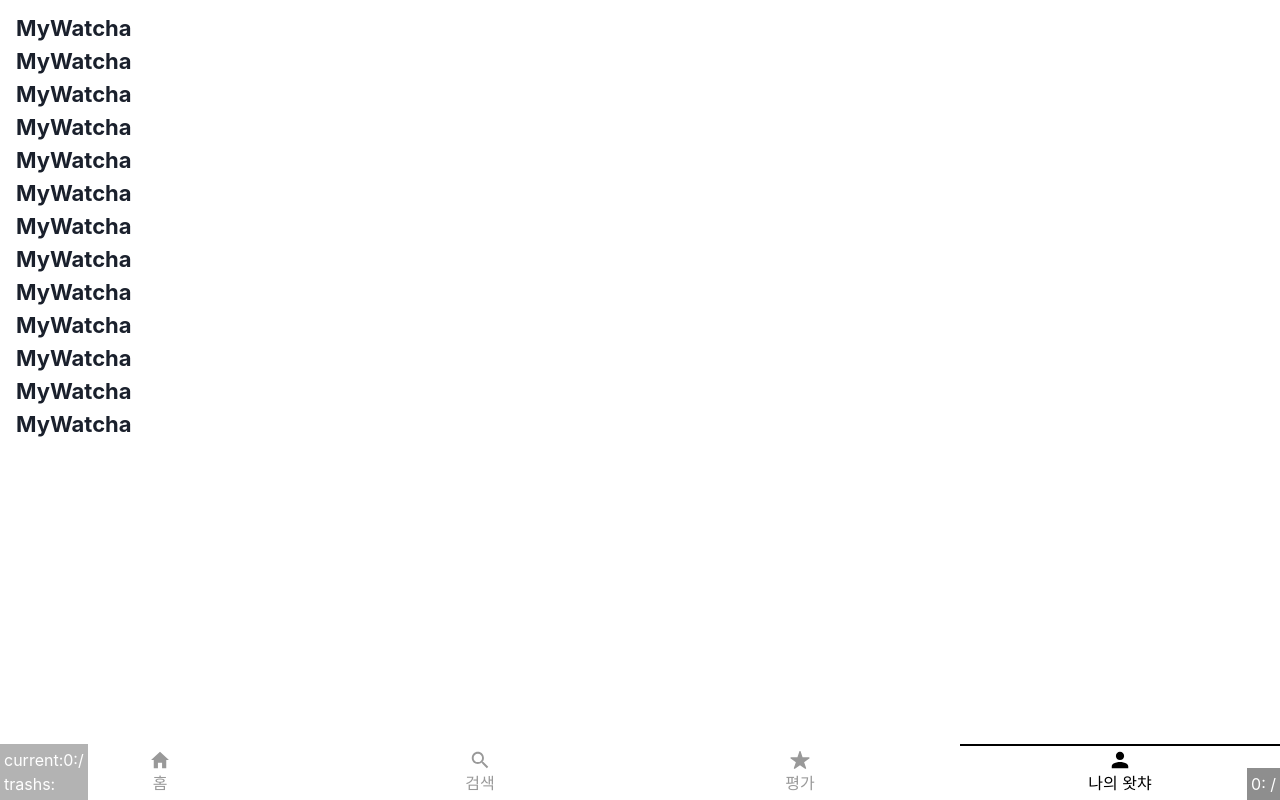
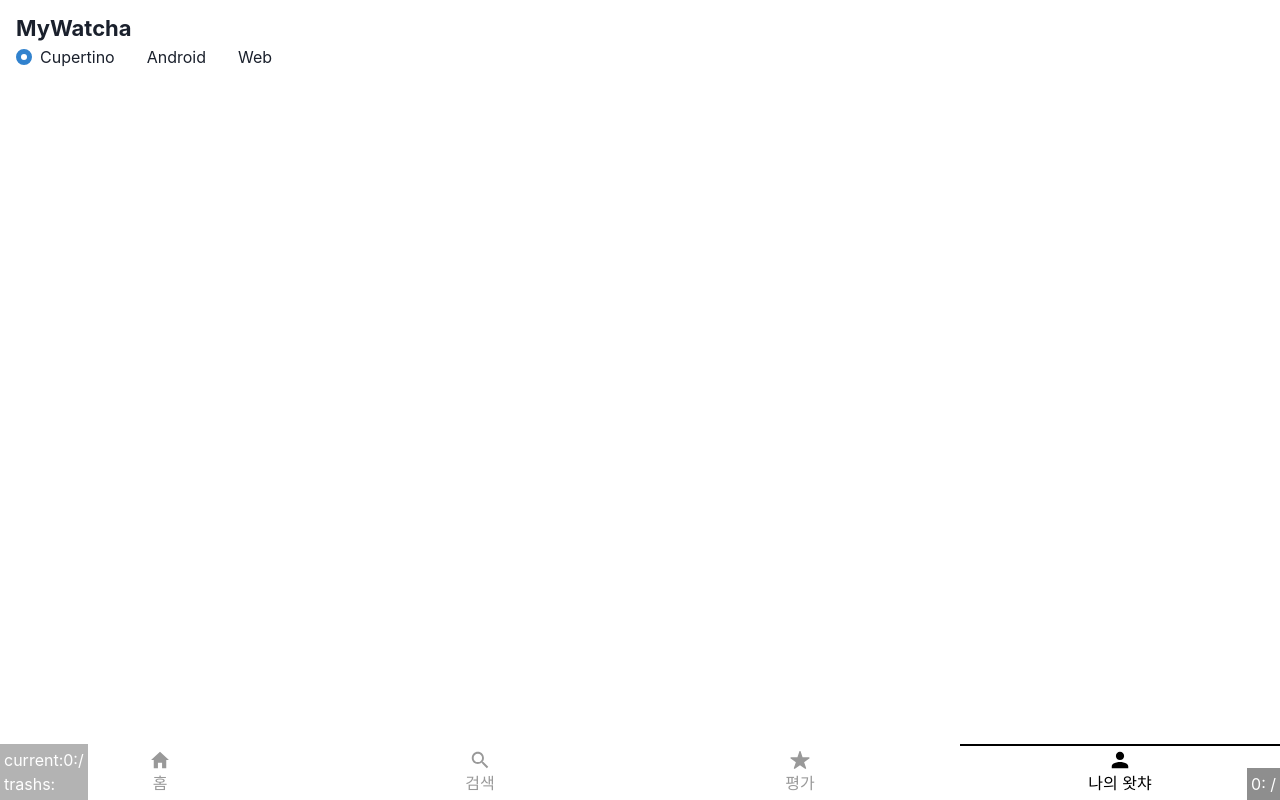
Before and after one commit to tmmoond8/t-frame, a React (Create React App) app: page / in a window 1280 px wide. Both pictures are taken after a click on the item "나의 왓챠". Built offline with nearby package versions, Linux system fonts and the light colour scheme.

Commit message:
🚧 praltform 오타 수정

```diff
--- a/src/App.tsx
+++ b/src/App.tsx
@@ -1,11 +1,12 @@
 import React from "react";
-import { Route, BrowserRouter, Routes } from "./navigation";
+import { Route, BrowserRouter, Routes, Platform } from "./navigation";
 import * as Pages from "./pages";
 
 function App() {
+  const platform = localStorage.getItem("AppPlatform") || "Cupertino";
   return (
     <BrowserRouter
-      pratform="Cupertino"
+      defaultPlatform={platform as Platform}
       screenOptions={{
         headerStyle: {},
         headerTintColor: "transparent",
--- a/src/navigation/components/Stack.tsx
+++ b/src/navigation/components/Stack.tsx
@@ -31,11 +31,11 @@
   const [noAnimatedX, setNoAnimatedX] = React.useState<string | null>(null);
   const focusShadowValue = React.useRef(true);
   const { gestureData } = useRouterContext();
-  const { pratform } = useUiContext();
+  const { platform } = useUiContext();
   const [hidden, setHidden] = React.useState(true);
   const skipAnimationRef = React.useRef(false);
-  console.log("pratform", pratform);
-  const pratformAnimation = animations[pratform];
+  console.log("platform", platform);
+  const platformAnimation = animations[platform];
   console.log(
     `= path: ${path}, isFocusing: ${isFocusing}, isPopped: ${isPopped}, level: ${level}, stackId: ${stackId} children: ${children}`
   );
@@ -49,10 +49,10 @@
 
   React.useEffect(() => {
     if (skipAnimation) {
-      setAnimation(pratformAnimation.fixed);
+      setAnimation(platformAnimation.fixed);
       setNoAnimatedX(null);
     } else {
-      setAnimation(pratformAnimation.slideIn);
+      setAnimation(platformAnimation.slideIn);
       setNoAnimatedX(null);
     }
   }, []);
@@ -61,32 +61,32 @@
     const focus = focusShadowValue.current;
     focusShadowValue.current = isFocusing;
     if (skipAnimationRef.current && isPopped) {
-      setAnimation(pratformAnimation.slideOut);
+      setAnimation(platformAnimation.slideOut);
       setNoAnimatedX("translateX(100%) !important");
       return;
     }
     if (isPopped) {
-      setAnimation(pratformAnimation.slideOut);
+      setAnimation(platformAnimation.slideOut);
       setNoAnimatedX(null);
       return;
     }
     if (skipAnimation && !isFocusing) {
-      setAnimation(pratformAnimation.slideOut);
+      setAnimation(platformAnimation.slideOut);
       setNoAnimatedX("translateX(100%) !important");
       return;
     }
     if (skipAnimation && isFocusing) {
-      setAnimation(pratformAnimation.slideIn);
+      setAnimation(platformAnimation.slideIn);
       setNoAnimatedX("translateX(0%) !important");
       return;
     }
     if (!isFocusing) {
       setNoAnimatedX(null);
-      return setAnimation(pratformAnimation.fadeOut);
+      return setAnimation(platformAnimation.fadeOut);
     }
     if (focus === false && isFocusing) {
       setNoAnimatedX(null);
-      return setAnimation(pratformAnimation.fadeIn);
+      return setAnimation(platformAnimation.fadeIn);
     }
   }, [isFocusing, isPopped, skipAnimation]);
 
@@ -98,7 +98,7 @@
     if (!isFocusing) {
       setTimeout(() => {
         setHidden(true);
-      }, pratformAnimation.config.duration);
+      }, platformAnimation.config.duration);
     } else {
       setHidden(false);
     }
@@ -106,7 +106,7 @@
 
   const animationStyle = useSpring({
     ...animation,
-    config: pratformAnimation.config,
+    config: platformAnimation.config,
   });
 
   return (
--- a/src/navigation/contexts/uiContext.tsx
+++ b/src/navigation/contexts/uiContext.tsx
@@ -1,31 +1,38 @@
 import React from "react";
-import type { Pratform } from "../types";
+import type { Platform } from "../types";
 
 interface UiContextValues {
-  pratform: Pratform;
-  changePratform: (pratform: Pratform) => void;
+  platform: Platform;
+  changePlatform: (platform: Platform) => void;
 }
 
 const UiContext = React.createContext<UiContextValues>(null!);
 
 interface Props {
   children: React.ReactNode;
-  pratform: Pratform;
+  defaultPlatform: Platform;
 }
 
-export const UiContextProvider = ({ children, pratform: _pratform }: Props) => {
-  const [pratform, setPratform] = React.useState<Pratform>("Cupertino");
+export const UiContextProvider = ({ children, defaultPlatform }: Props) => {
+  const [platform, setPlatform] = React.useState<Platform>("Cupertino");
   React.useEffect(() => {
-    setPratform(_pratform);
-  }, [_pratform]);
-  const changePratform = React.useCallback((pratform: Pratform) => {
-    setPratform(pratform);
+    setPlatform(defaultPlatform);
+  }, [defaultPlatform]);
+  const changePlatform = React.useCallback((platform: Platform) => {
+    setPlatform(platform);
   }, []);
+
   return (
-    <UiContext.Provider value={{ pratform, changePratform }}>
+    <UiContext.Provider value={{ platform, changePlatform }}>
       {children}
     </UiContext.Provider>
   );
 };
 
 export const useUiContext = () => React.useContext(UiContext);
+
+export const usePlatform = () => {
+  const { platform, changePlatform } = useUiContext();
+  console.log("platform", platform);
+  return {};
+};
--- a/src/navigation/index.ts
+++ b/src/navigation/index.ts
@@ -6,3 +6,5 @@
 export { default as BrowserRouter } from "./components/BrowserRouter";
 export { useHistory } from "./contexts/historyContext";
 export { useFocusEffect } from "./contexts/stackContext";
+export type { Platform } from "./types";
+export { usePlatform } from "./contexts/uiContext";
--- a/src/navigation/modules/animations.ts
+++ b/src/navigation/modules/animations.ts
@@ -1,5 +1,5 @@
 import type { UseSpringProps, SpringConfig } from "@react-spring/web";
-import type { Pratform } from "../types";
+import type { Platform } from "../types";
 
 interface StackAnimation {
   fixed: UseSpringProps;
@@ -164,4 +164,4 @@
   Cupertino,
   Android,
   Web,
-} as Record<Pratform, StackAnimation>;
+} as Record<Platform, StackAnimation>;
--- a/src/navigation/types.ts
+++ b/src/navigation/types.ts
@@ -17,4 +17,4 @@
   };
 }
 
-export type Pratform = "Cupertino" | "Android" | "Web";
+export type Platform = "Cupertino" | "Android" | "Web";
--- a/src/pages/Main/MyWatcha.tsx
+++ b/src/pages/Main/MyWatcha.tsx
@@ -1,24 +1,26 @@
-import { Text } from "@chakra-ui/react";
+import React from "react";
+import { Text, RadioGroup, Stack, Radio } from "@chakra-ui/react";
+import {} from "../../navigation";
 import Layout from "../../components/Layout";
 
 export default function MyWatcha() {
+  const platform = localStorage.getItem("AppPlatform") || "Cupertino";
+  const handleChangePlatform = (p: string) => {
+    localStorage.setItem("AppPlatform", p);
+    console.log("platform", p);
+  };
   return (
     <Layout.Page px="16px">
-      <Text fontSize={22} fontWeight={700}>
-        <p>MyWatcha</p>
-        <p>MyWatcha</p>
-        <p>MyWatcha</p>
-        <p>MyWatcha</p>
-        <p>MyWatcha</p>
-        <p>MyWatcha</p>
-        <p>MyWatcha</p>
-        <p>MyWatcha</p>
-        <p>MyWatcha</p>
-        <p>MyWatcha</p>
-        <p>MyWatcha</p>
-        <p>MyWatcha</p>
-        <p>MyWatcha</p>
+      <Text as="div" fontSize={22} fontWeight={700}>
+        MyWatcha
       </Text>
+      <RadioGroup onChange={handleChangePlatform} defaultValue={platform}>
+        <Stack direction="row">
+          <Radio value="Cupertino">Cupertino</Radio>
+          <Radio value="Android">Android</Radio>
+          <Radio value="Web">Web</Radio>
+        </Stack>
+      </RadioGroup>
     </Layout.Page>
   );
 }
```
Also changed, not shown: src/navigation/components/BrowserRouter.tsx (+4 -4 lines).
